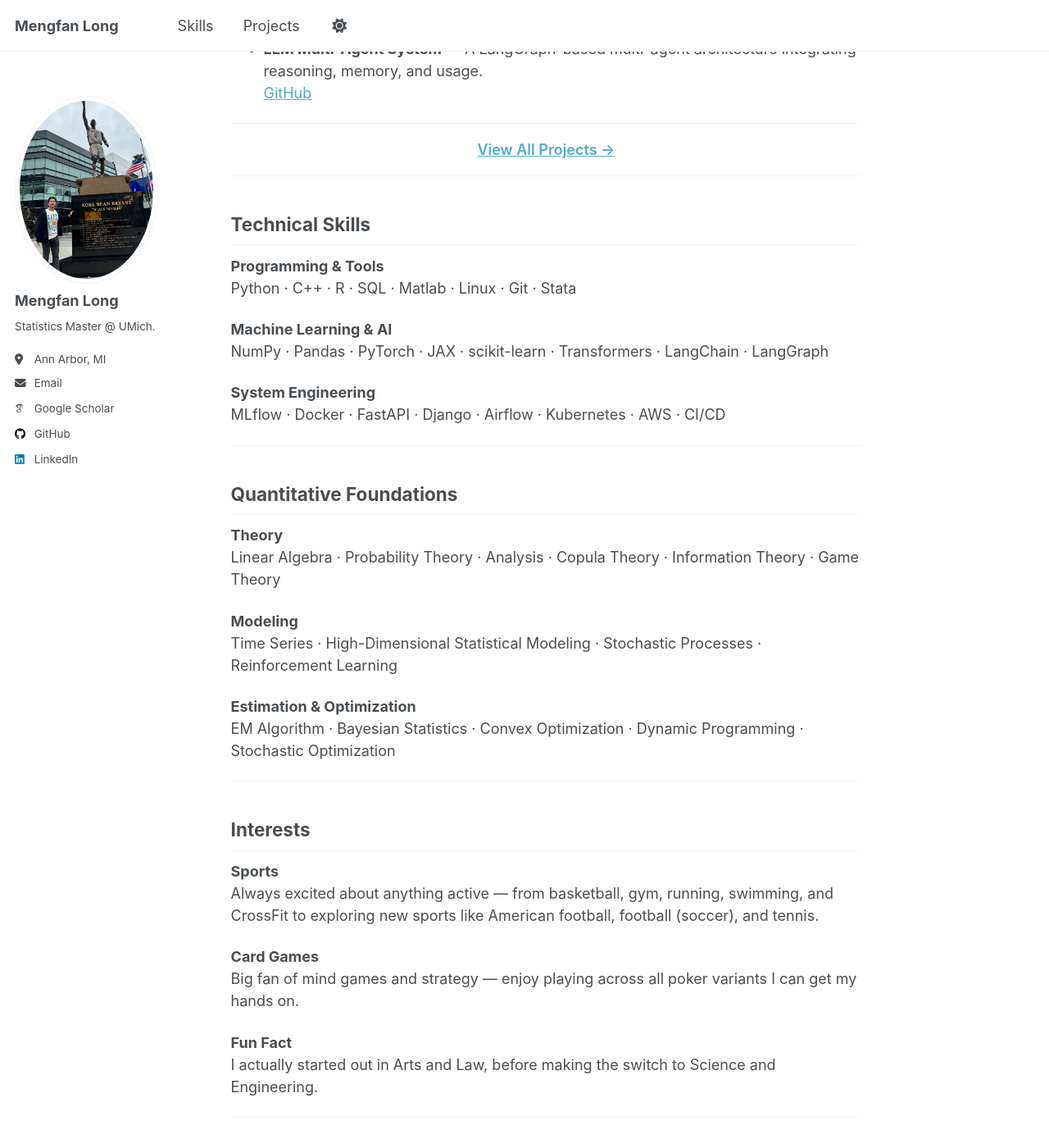
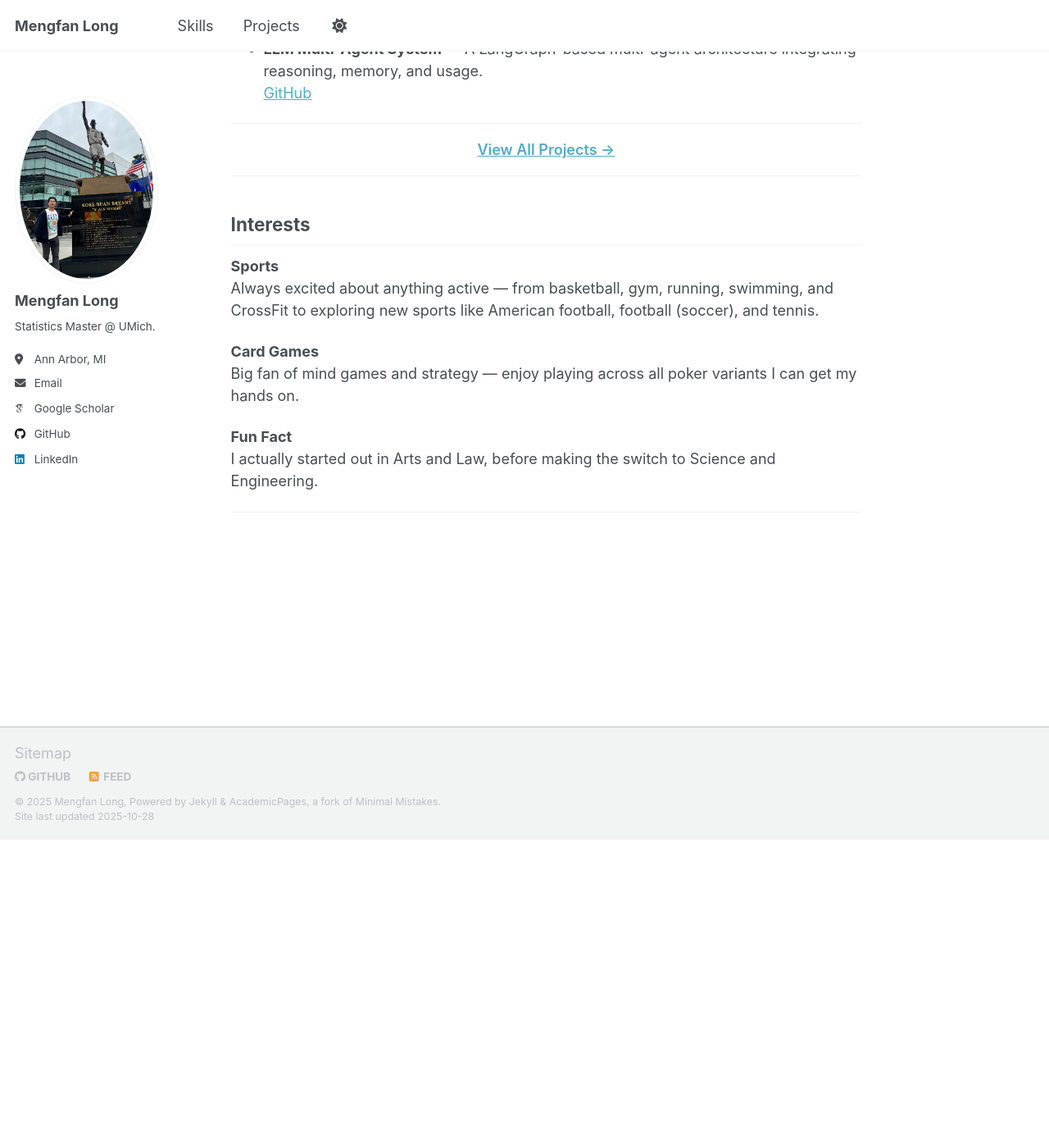
Before and after one commit to kevinlmf/kevinlmf.github.io, a Jekyll site: the page built from index.md, in a window 1280 px wide and 1400 px high, scrolled down 1112 px. Shown: the whole window at 82% size. Built offline with Jekyll 4.4.1, drawn with Linux system fonts in a browser that asks for light colours; some web fonts are replaced; a script that is not in the unit is left out; after the commit the page ends 2136 px from its top, so only the background shows below that.

Commit message:
Update index.md

```diff
--- a/index.md
+++ b/index.md
@@ -55,40 +55,6 @@ Hi, I’m **Mengfan Long**, a Master’s student in Applied Statistics at the **
 </div>
 
 ---
-
-## Technical Skills
-
-**Programming & Tools**
-Python · C++ · R · SQL · Matlab · Linux · Git · Stata
-
-**Machine Learning & AI**
-NumPy · Pandas · PyTorch · JAX · scikit-learn · Transformers · LangChain · LangGraph
-
-**System Engineering**
-MLflow · Docker · FastAPI · Django · Airflow · Kubernetes · AWS · CI/CD
-
----
-
-## Quantitative Foundations
-
-**Theory**
-Linear Algebra · Probability Theory · Analysis · Copula Theory · Information Theory · Game Theory
-
-**Modeling**
-Time Series · High-Dimensional Statistical Modeling · Stochastic Processes · Reinforcement Learning
-
-**Estimation & Optimization**
-EM Algorithm · Bayesian Statistics · Convex Optimization · Dynamic Programming · Stochastic Optimization
-
-
-
-
-
-
-
----
-
-
 ## Interests
 
 **Sports**
```
